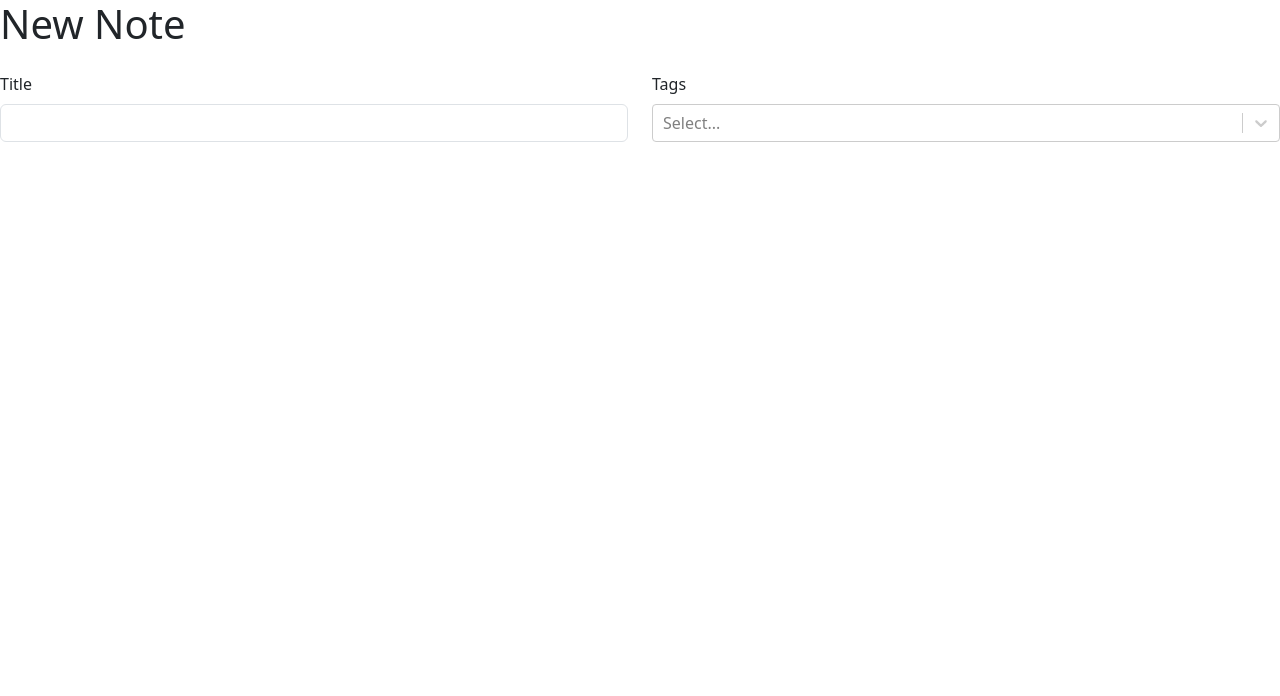
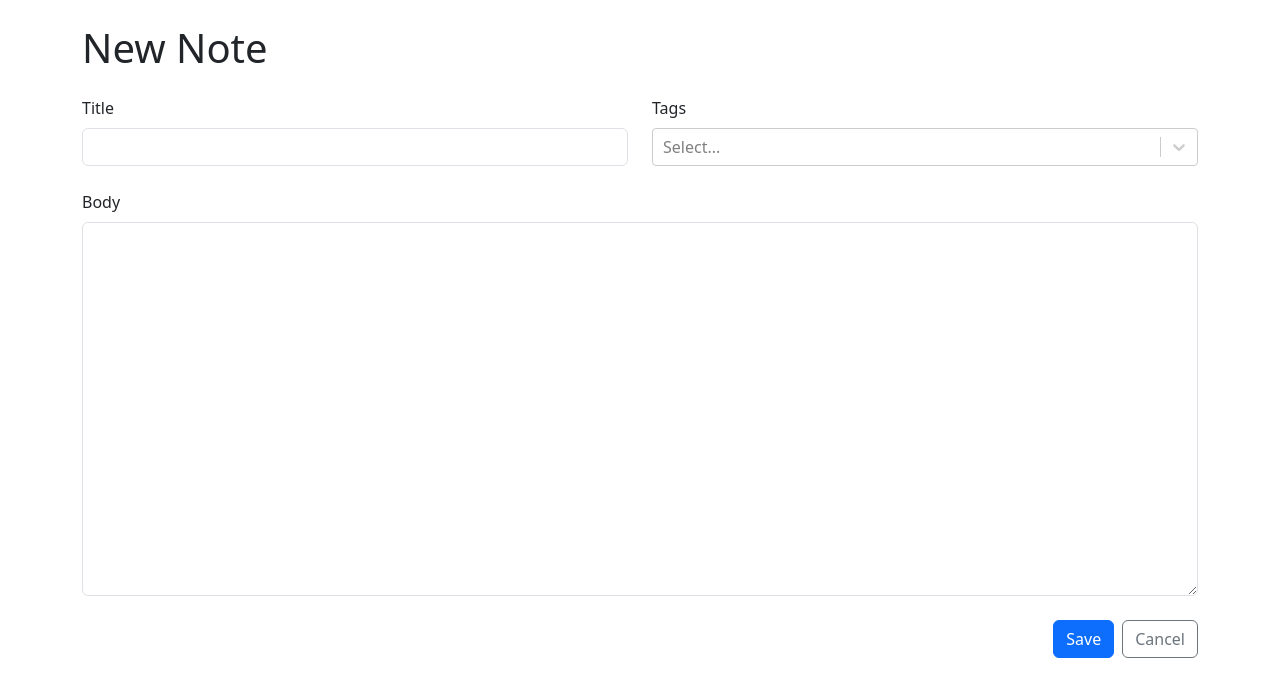
Before and after one commit to hsmyv/React-projects, a React (Vite) app in the folder Project02/: page /new in a window 1280 px wide. Shown: the top 696 px of the page. Built offline with nearby package versions, Linux system fonts and the light colour scheme.

Commit message:
feat: add localStorage

```diff
--- a/Project02/src/App.tsx
+++ b/Project02/src/App.tsx
@@ -1,10 +1,42 @@
 import "bootstrap/dist/css/bootstrap.min.css"
 import { Routes,Route,Navigate } from "react-router-dom"
 import { NewNote } from "./NewNote"
+import { Container } from "react-bootstrap"
+import { useLocalStorage } from "./useLocalStorage"
 
 
+export type Note = {
+  id: string
+} & NoteData
+
+export type RawNote = {
+  id: string
+}
+
+export type RawNoteData = {
+  title: string
+  markdown: string
+  tagIds: string[]
+}
+
+export type NoteData = {
+  title: string
+  markdown: string
+  tags: Tag[]
+}
+
+export type Tag = {
+  id: string
+  label: string
+}
+
 function App(){
-  return <Routes>
+  const [notes, setNotes] = useLocalStorage<RawNote[]>("NOTES", [])
+  const [tags, setTags] = useLocalStorage<Tag[]>("TAGS", [])
+
+  return (
+  <Container className="my-4">
+    <Routes>
       <Route path="/" element={<h1>Hi</h1>}/>
       <Route path="/new" element={<NewNote/>}/>
         <Route path="/:id">
@@ -12,8 +44,9 @@
           <Route path="edit" element={<h1>Edit</h1>}/>
         </Route>
       <Route path="*" element={<Navigate to="/" />}/>
-
     </Routes>
+  </Container>
+)
 }
 
 
--- a/Project02/src/NoteForm.tsx
+++ b/Project02/src/NoteForm.tsx
@@ -1,24 +1,67 @@
-import {Col, Form, Row, Stack} from "react-bootstrap"
+import { useRef, useState, type FormEvent } from "react"
+import {Button, Col, Form, Row, Stack} from "react-bootstrap"
+import { Link } from "react-router-dom"
 import CreatableReactSelect from "react-select/creatable"
+import type { NoteData, Tag } from "./App"
 
-export function NoteForm(){
+type NoteFormProps = {
+    onSubmit: (data: NoteData) => void
+}
+export function NoteForm({ onSubmit } : NoteFormProps){
+    const titleRef = useRef<HTMLInputElement>(null)
+    const markdownRef = useRef<HTMLTextAreaElement>(null)
+    const [selectedTags, setSelectedTags] = useState<Tag[]>([])
+
+    function handleSubmit(e: FormEvent){
+        e.preventDefault()
+
+        onSubmit({
+            title: titleRef.current!.value,
+            markdown: markdownRef.current!.value,
+            tags: []
+        })
+    }
     return(
-        <Form>
+        <Form onSubmit={handleSubmit}>
             <Stack gap={4}>
                 <Row>
                     <Col>
                         <Form.Group controlId="title">
                             <Form.Label>Title</Form.Label>
-                            <Form.Control required />
+                            <Form.Control ref={titleRef} required />
                         </Form.Group>
                     </Col>
                     <Col>
                         <Form.Group controlId="tags">
                             <Form.Label>Tags</Form.Label>
-                            <CreatableReactSelect isMulti />
+                            <CreatableReactSelect value={selectedTags.map(tag => {
+                                return {label: tag.label, value: tag.id}
+                            })}
+                             onChange={tags => {
+                                setSelectedTags(tags.map(tag => {
+                                    return {label: tag.label, id:tag.value}
+                                }))
+                             }}
+                             isMulti />
                         </Form.Group>
                     </Col>
                 </Row>
+                <Form.Group controlId="markdown">
+                    <Form.Label>Body</Form.Label>
+                    <Form.Control ref={markdownRef} required as="textarea" rows={15}/>
+                </Form.Group>
+                <Stack direction="horizontal" gap={2} className="justify-content-end">
+                    <Button type="submit" variant="primary">
+                        Save
+                    </Button>
+                    <Link to="..">
+                        <Button type="button" variant="outline-secondary">
+                            Cancel
+                        </Button>
+                    </Link>
+
+
+                </Stack>
             </Stack>
         </Form>
     )
--- /dev/null
+++ b/Project02/src/useLocalStorage.ts
@@ -0,0 +1,22 @@
+import { useEffect, useState } from "react"
+
+export function useLocalStorage<T>(key: string, initialValue: T | (() => T)){
+    const [value, setValue] = useState<T>(() => {
+        const jsonValue = localStorage.getItem(key)
+        if(jsonValue == null){
+            if(typeof initialValue === "function"){
+                return (initialValue as () => T)()
+            }else{
+                return initialValue
+            }
+
+        }else{
+            return JSON.parse(jsonValue)
+        }
+    })
+
+    useEffect(() => {
+        localStorage.setItem(key, JSON.stringify(value))
+    },[value,key])
+    return [value, setValue] as [T, typeof setValue]
+}
```
Lines whose indentation alone changed are shown as unchanged.
